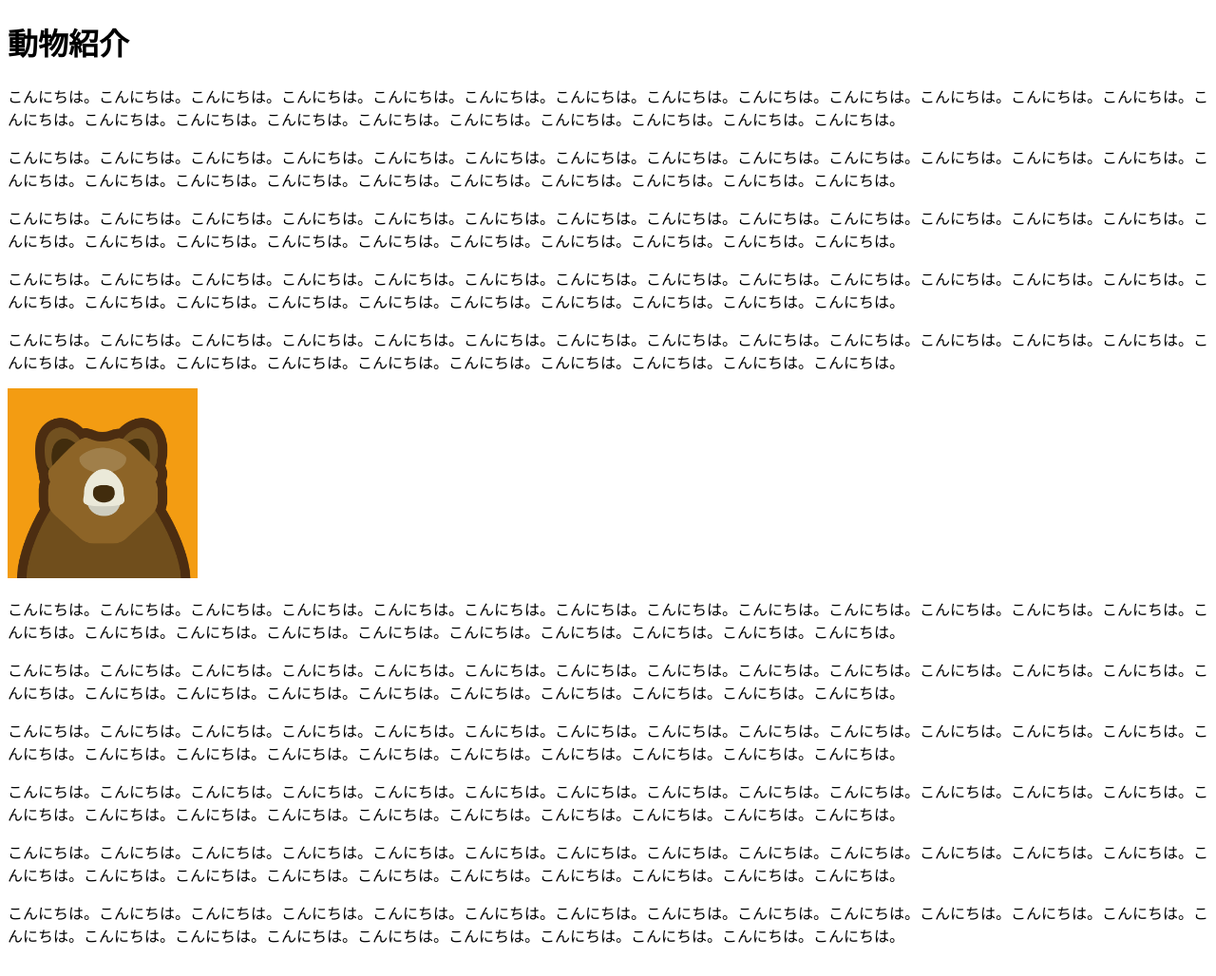
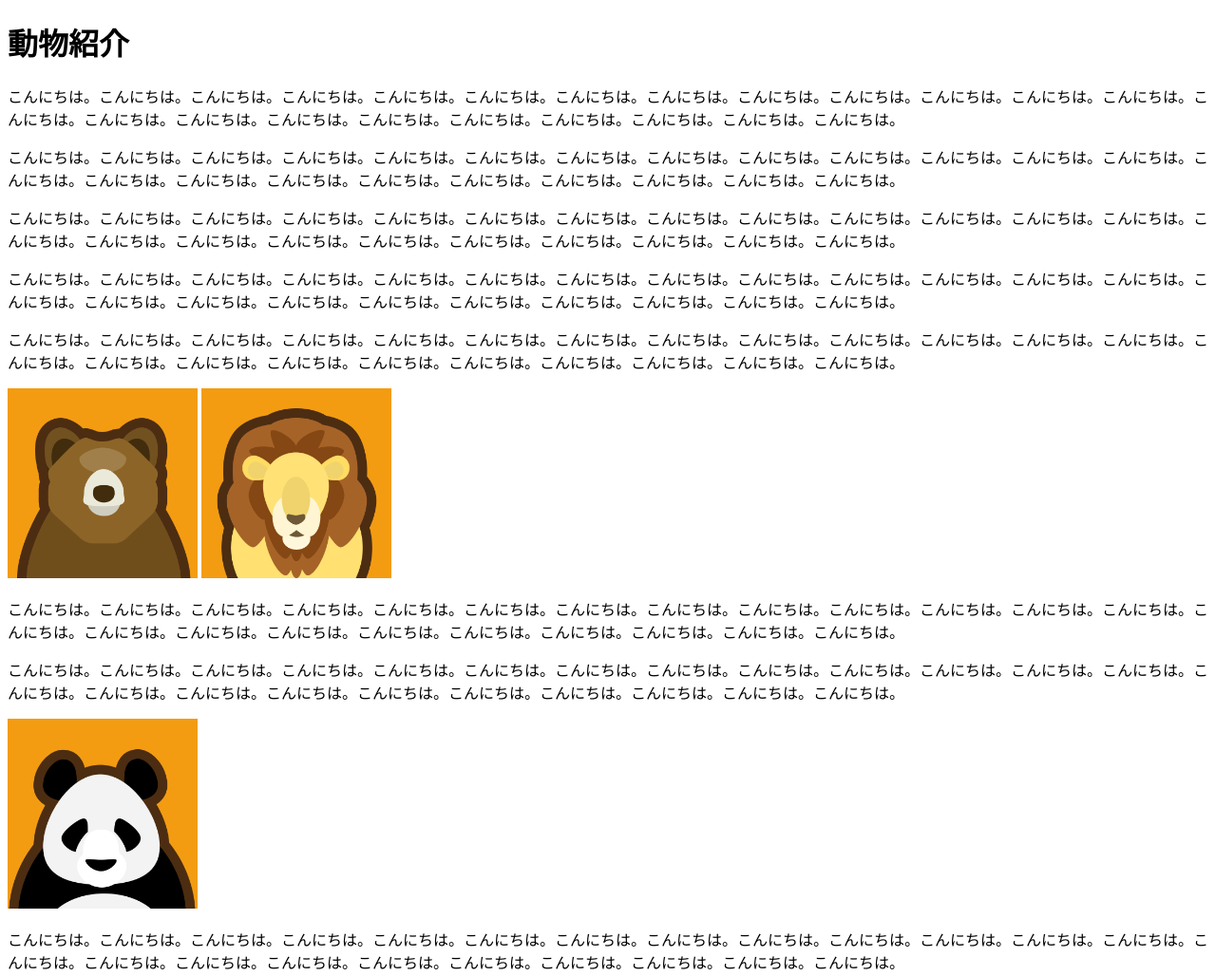
Before and after one commit to mashico1001/JavaScriptPractice, a plain HTML site: page JavaScriptAPI/index.html in a window 1280 px wide. Shown: the top 1028 px of the page at 95% size. Drawn offline with Linux system fonts and the light colour scheme.

Commit message:
[5/11]ドットインストールAPI編終了

```diff
--- a/JavaScriptAPI/index.html
+++ b/JavaScriptAPI/index.html
@@ -11,10 +11,13 @@
     <p>こんにちは。こんにちは。こんにちは。こんにちは。こんにちは。こんにちは。こんにちは。こんにちは。こんにちは。こんにちは。こんにちは。こんにちは。こんにちは。こんにちは。こんにちは。こんにちは。こんにちは。こんにちは。こんにちは。こんにちは。こんにちは。こんにちは。こんにちは。</p>
     <p>こんにちは。こんにちは。こんにちは。こんにちは。こんにちは。こんにちは。こんにちは。こんにちは。こんにちは。こんにちは。こんにちは。こんにちは。こんにちは。こんにちは。こんにちは。こんにちは。こんにちは。こんにちは。こんにちは。こんにちは。こんにちは。こんにちは。こんにちは。</p>
     <p>こんにちは。こんにちは。こんにちは。こんにちは。こんにちは。こんにちは。こんにちは。こんにちは。こんにちは。こんにちは。こんにちは。こんにちは。こんにちは。こんにちは。こんにちは。こんにちは。こんにちは。こんにちは。こんにちは。こんにちは。こんにちは。こんにちは。こんにちは。</p>
+
     <p>こんにちは。こんにちは。こんにちは。こんにちは。こんにちは。こんにちは。こんにちは。こんにちは。こんにちは。こんにちは。こんにちは。こんにちは。こんにちは。こんにちは。こんにちは。こんにちは。こんにちは。こんにちは。こんにちは。こんにちは。こんにちは。こんにちは。こんにちは。</p>
     <img src="img/bear.png" widt="200" height="200">
+    <img src="img/lion.png" width="200" height="200">
     <p>こんにちは。こんにちは。こんにちは。こんにちは。こんにちは。こんにちは。こんにちは。こんにちは。こんにちは。こんにちは。こんにちは。こんにちは。こんにちは。こんにちは。こんにちは。こんにちは。こんにちは。こんにちは。こんにちは。こんにちは。こんにちは。こんにちは。こんにちは。</p>
     <p>こんにちは。こんにちは。こんにちは。こんにちは。こんにちは。こんにちは。こんにちは。こんにちは。こんにちは。こんにちは。こんにちは。こんにちは。こんにちは。こんにちは。こんにちは。こんにちは。こんにちは。こんにちは。こんにちは。こんにちは。こんにちは。こんにちは。こんにちは。</p>
+    <img src="img/panda.png" width="200" height="200">
     <p>こんにちは。こんにちは。こんにちは。こんにちは。こんにちは。こんにちは。こんにちは。こんにちは。こんにちは。こんにちは。こんにちは。こんにちは。こんにちは。こんにちは。こんにちは。こんにちは。こんにちは。こんにちは。こんにちは。こんにちは。こんにちは。こんにちは。こんにちは。</p>
     <p>こんにちは。こんにちは。こんにちは。こんにちは。こんにちは。こんにちは。こんにちは。こんにちは。こんにちは。こんにちは。こんにちは。こんにちは。こんにちは。こんにちは。こんにちは。こんにちは。こんにちは。こんにちは。こんにちは。こんにちは。こんにちは。こんにちは。こんにちは。</p>
     <p>こんにちは。こんにちは。こんにちは。こんにちは。こんにちは。こんにちは。こんにちは。こんにちは。こんにちは。こんにちは。こんにちは。こんにちは。こんにちは。こんにちは。こんにちは。こんにちは。こんにちは。こんにちは。こんにちは。こんにちは。こんにちは。こんにちは。こんにちは。</p>
--- a/JavaScriptAPI/js/main.js
+++ b/JavaScriptAPI/js/main.js
@@ -40,22 +40,88 @@
   // observer.observe(target);
 
   //CSSでアニメーション
-  const target = document.querySelector('img');
+  // const target = document.querySelector('img');
 
-  function callback(entries) {
-    console.log(entries[0]);
+  // function callback(entries) {
+  //   console.log(entries[0]);
 
-    if (!entries[0].isIntersecting) {
-      return;
-    }
+  //   if (!entries[0].isIntersecting) {
+  //     return;
+  //   }
 
-    entries[0].target.classList.add('appear');
+  //   entries[0].target.classList.add('appear');
 
-    // if (entries[0].isIntersecting) {
-    //   entries[0].target.classList.add('appear');
-    // } else {
-    //   entries[0].target.classList.remove('appear');
-    // }
+  //   // if (entries[0].isIntersecting) {
+  //   //   entries[0].target.classList.add('appear');
+  //   // } else {
+  //   //   entries[0].target.classList.remove('appear');
+  //   // }
+  // }
+
+  // const options = {
+  //   threshold: 0.2,
+  // };
+
+  // const observer = new IntersectionObserver(callback, options);
+  // observer.observe(target);
+
+  //rootMarginを設定する。
+  // const target = document.querySelector('img');
+
+  // function callback(entries) {
+  //   console.log(entries[0]);
+
+  //   if (!entries[0].isIntersecting) {
+  //     return;
+  //   }
+
+  //   entries[0].target.classList.add('appear');
+
+  // }
+
+  // const options = {
+  //   threshold: 1,
+  //   rootMargin: '0px 0px -100px',
+  // };
+
+  // const observer = new IntersectionObserver(callback, options);
+  // observer.observe(target);
+
+  //一回交差したら、targetの監視を止める方法‥ブラウザに余計な負荷をかけない。
+  // const target = document.querySelector('img');
+
+  // function callback(entries, obs) {
+  //   console.log(entries[0]);
+
+  //   if (!entries[0].isIntersecting) {
+  //     return;
+  //   }
+
+  //   entries[0].target.classList.add('appear');
+  //   obs.unobserve(entries[0].target);
+  // }
+
+  // const options = {
+  //   threshold: 0.2,
+  // };
+
+  // const observer = new IntersectionObserver(callback, options);
+  // observer.observe(target);
+
+  //監視対象をふやす。
+  const targets = document.querySelectorAll('img');
+
+  function callback(entries, obs) {
+    console.log(entries); //監視開始時点では全ての要素、targetが交差したときは交差したtargetだけが入ってくる。
+
+    entries.forEach(entry => {
+      if (!entry.isIntersecting) {
+        return;
+      }
+
+      entry.target.classList.add('appear');
+      obs.unobserve(entry.target);
+    });
   }
 
   const options = {
@@ -63,7 +129,10 @@
   };
 
   const observer = new IntersectionObserver(callback, options);
-  observer.observe(target);
+
+  targets.forEach(target => {
+    observer.observe(target);
+  });
 
 
 }
```
